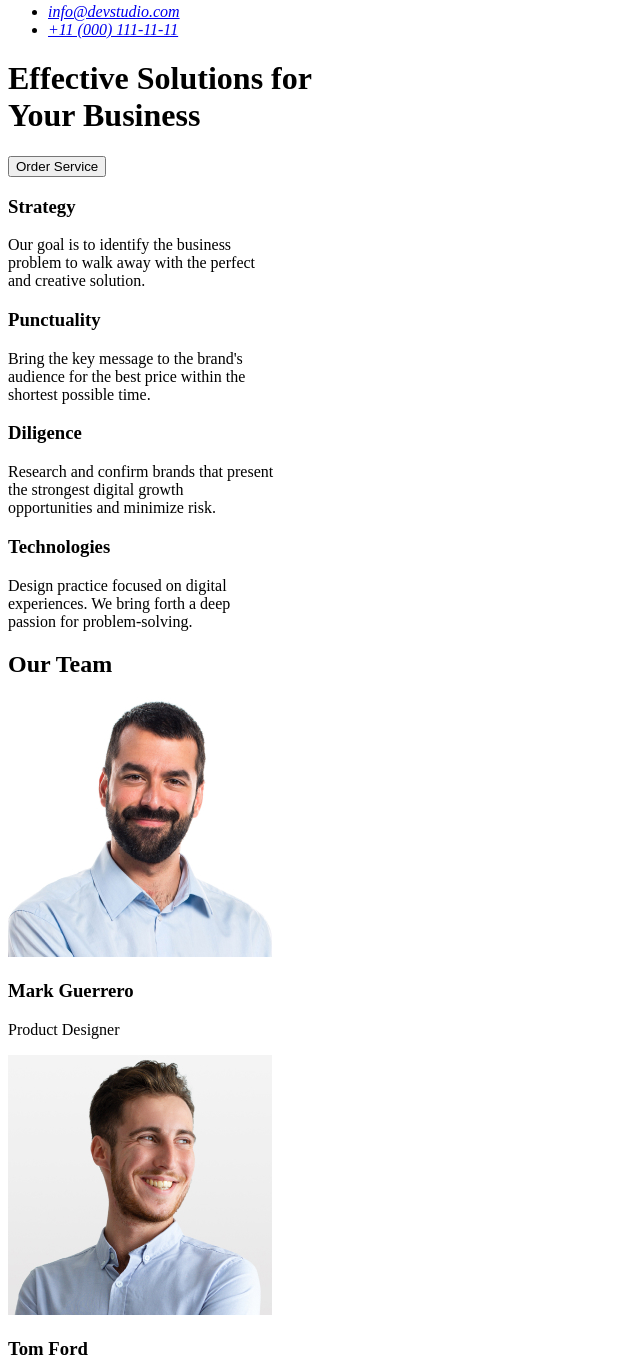
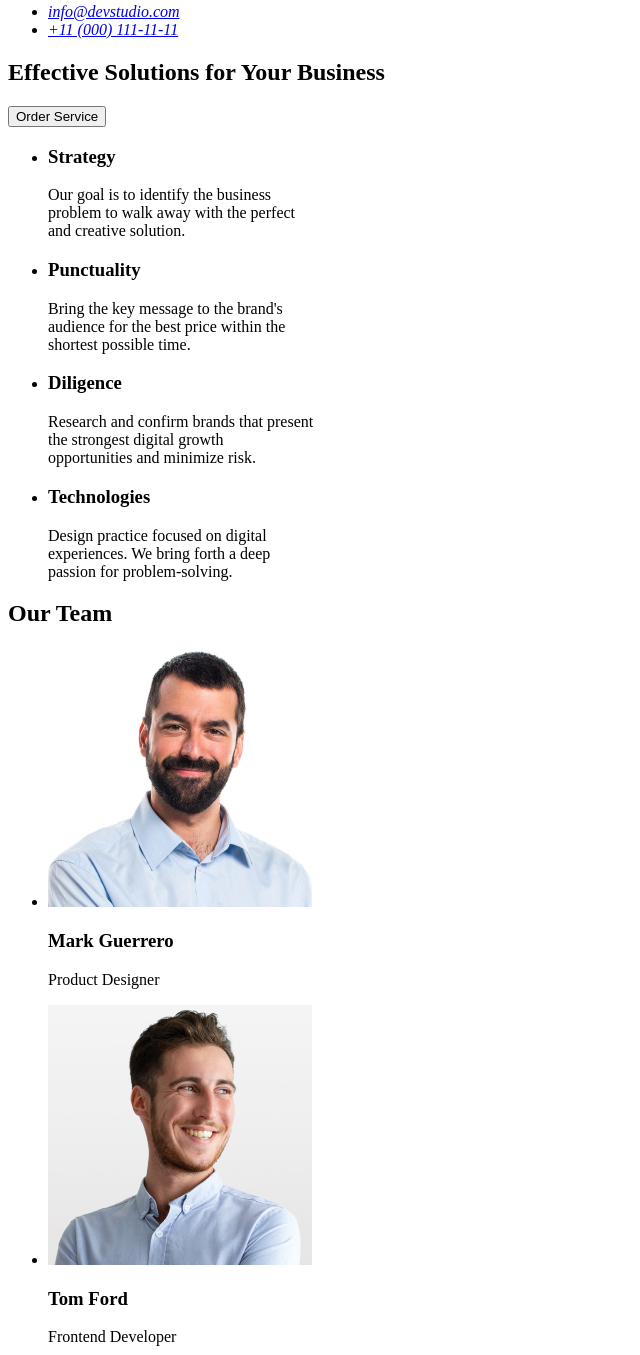
Before and after one commit to Tyomych9/goit-markup-hw-01, a plain HTML site: page index.html in a window 1280 px wide. Shown: the part 109-1464 px from the top of the page, without its empty margins (0-640 px from the left). Drawn offline with Linux system fonts and the light colour scheme.

Commit message:
Update index.html

```diff
--- a/index.html
+++ b/index.html
@@ -41,89 +41,94 @@
 
         <main>
 
-            <h1>Effective Solutions for<br> Your Business</h1>
+            <section>
+
+            <h1>Effective Solutions for Your Business</h1>
 
             <button type="button">Order Service</button>
 
+            </section>
+
             <section>
 
-
-                <h3>Strategy</h3>
+                <ul>
+             <li>   <h3>Strategy</h3>
 
                     <p>
                         Our goal is to identify the business<br/>
                         problem to walk away with the perfect <br/>
                         and creative solution.
 
-                    </p>
+                    </p></li>
 
-                <h3>Punctuality</h3>
+             <li>   <h3>Punctuality</h3>
 
                     <p>
                         Bring the key message to the brand's<br/>
                         audience for the best price within the <br/>
                         shortest possible time.
 
-                    </p>
+                    </p></li>
 
-                <h3>Diligence</h3>
+               <li> <h3>Diligence</h3>
 
                     <p>
                         Research and confirm brands that present<br/>
                         the strongest digital growth<br/>
                         opportunities and minimize risk.
 
-                    </p>
+                    </p></li>
 
-                <h3>Technologies</h3>
+              <li>  <h3>Technologies</h3>
 
                      <p>
                         Design practice focused on digital <br/>
                         experiences. We bring forth a deep <br/>
                         passion for problem-solving.
 
-                    </p>
+                    </p></li>
+                </ul>
 
             </section>
 
             <section>
 
                     <h2>Our Team</h2>
-
-                    <img src="./images/img.jpg"
+                        <ul>
+                          <li>  <img src="./images/img.jpg"
                             alt="Mark Guerrero"
                             width="264"
                             height="260"/>
 
                             <h3>Mark Guerrero</h3>
-                    <p>Product Designer</p>
+                            <p>Product Designer</p></li>
 
 
-                    <img src="./images/img(1).jpg"
+                          <li>  <img src="./images/img(1).jpg"
                             alt="Tom Ford"
                             width="264"
                             height="260"/>
 
                             <h3>Tom Ford</h3>
-                    <p>Frontend Developer</p>
+                            <p>Frontend Developer</p></li>
 
 
-                    <img src="./images/img(2).jpg"
+                        <li>    <img src="./images/img(2).jpg"
                             alt="Camila Garcia"
                             width="264"
                             height="260"/>
 
                             <h3>Camila Garcia</h3>
-                    <p>Marketing</p>
+                            <p>Marketing</p></li>
 
-                    <img src="./images/img(3).jpg"
+                         <li>   <img src="./images/img(3).jpg"
                             alt="Daniel Wilson"
                             width="264"
                             height="260"/>
 
                             <h3>Daniel Wilson</h3>
-                    <p>UI Designer</p>
-
+                            <p>UI Designer</p></li>
+                        </ul>
             </section>
 
         </main>
@@ -133,8 +138,8 @@
 
             <a href="./index.html">WEBSTUDIO</a>
 
-            <p>Increase the flow of customers and <br/>
-               sales for your business with digital<br/>
+            <p>Increase the flow of customers and
+               sales for your business with digital
                 marketing &amp; growth solutions.</p>
 
         </footer>
```
Lines whose indentation alone changed are shown as unchanged.
